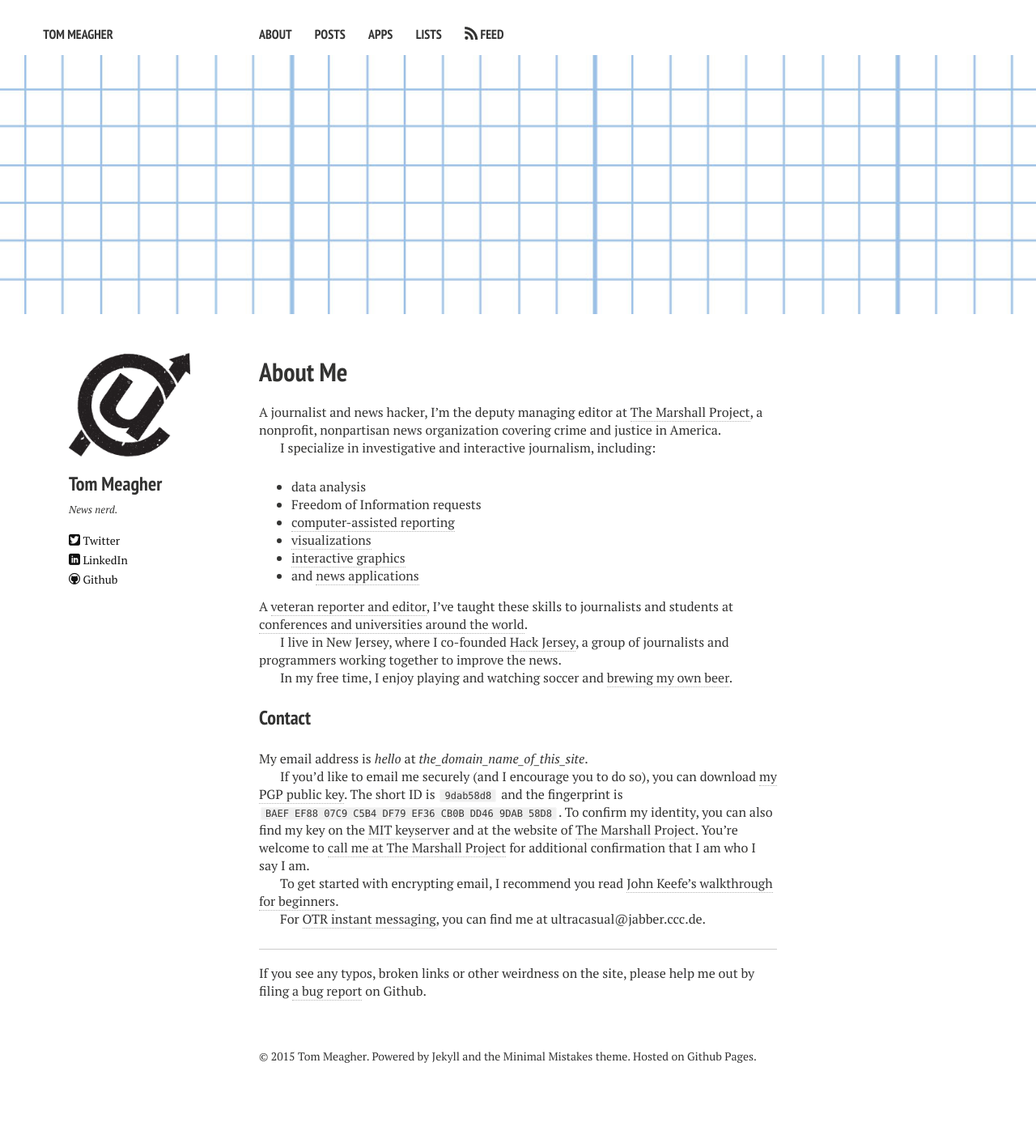
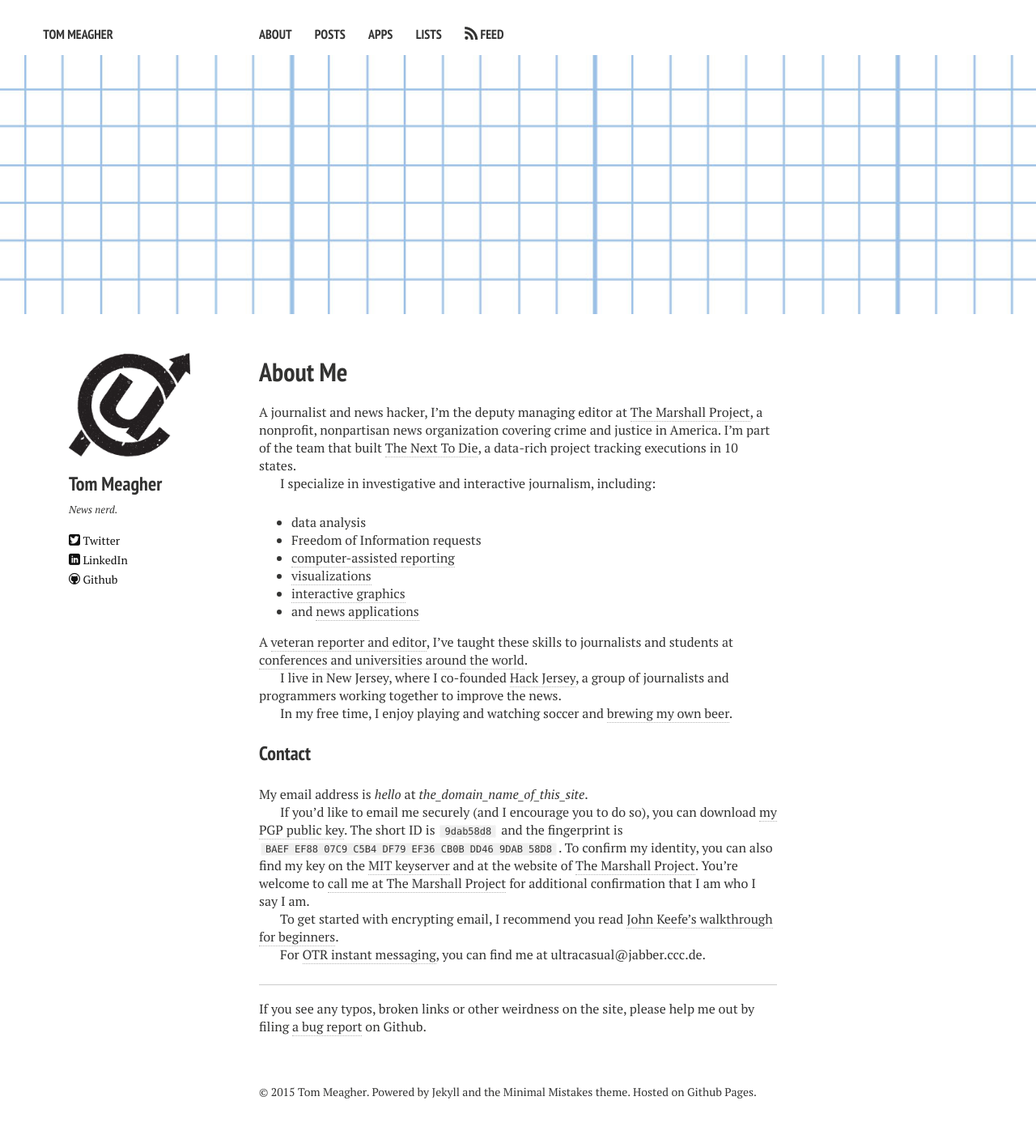
Before and after one commit to tommeagher/tommeagher.github.io, a Jekyll site: the page built from about.md, in a window 1280 px wide. Shown: the whole page at 81% size. Built offline with Jekyll 4.4.1, drawn with Linux system fonts in a browser that asks for light colours; nearby versions of some CDN libraries; before the commit the page ends 1363 px from its top, so only the background shows below that.

Commit message:
add mention of NTD

```diff
--- a/about.md
+++ b/about.md
@@ -11,7 +11,7 @@
 #  creditlink: http://www.flickr.com/photos/49968232@N00
 ---
 
-A journalist and news hacker, I'm the deputy managing editor at [The Marshall Project](https://www.themarshallproject.org/), a nonprofit, nonpartisan news organization covering crime and justice in America.
+A journalist and news hacker, I'm the deputy managing editor at [The Marshall Project](https://www.themarshallproject.org/), a nonprofit, nonpartisan news organization covering crime and justice in America. I'm part of the team that built [The Next To Die](https://www.themarshallproject.org/next-to-die), a data-rich project tracking executions in 10 states.
 
 I specialize in investigative and interactive journalism, including:
 
```
Also changed, not shown: 2 other files.
